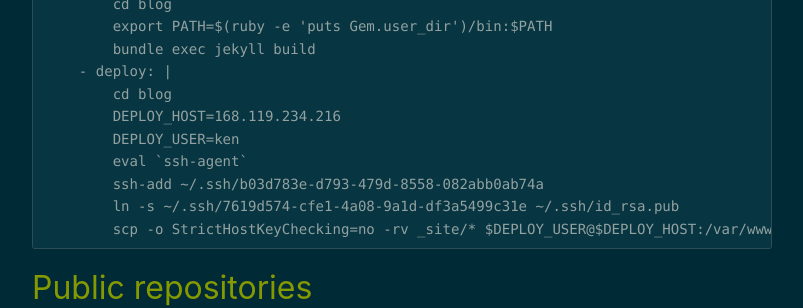
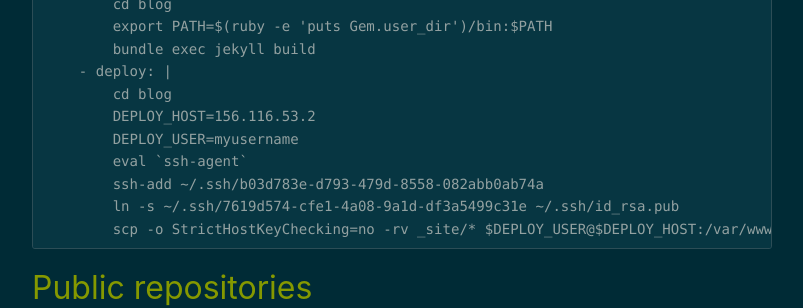
Before and after one commit to 49e94b8f256530dc0d41f740dfe8a4c1/blog, a Jekyll site: the page built from _posts/2020-12-07-sourcehut-jekyll.markdown, in a window 1280 px wide and 900 px high, scrolled down 3241 px. Shown: the part 197-505 px from the top of the window, without its empty margins (238-1041 px from the left). Built offline with Jekyll 4.4.1, drawn with Linux system fonts in a browser that asks for light colours; nearby versions of some CDN libraries; the table of contents is made by our own code; some of the changed text lies outside the part shown.

Commit message:
Remove IP address from example

```diff
--- a/_posts/2020-12-07-sourcehut-jekyll.markdown
+++ b/_posts/2020-12-07-sourcehut-jekyll.markdown
@@ -56,8 +56,8 @@ tasks:
       bundle exec jekyll build
   - deploy: |
       cd blog
-      DEPLOY_HOST=168.119.234.216
-      DEPLOY_USER=ken
+      DEPLOY_HOST=156.116.53.2
+      DEPLOY_USER=myusername
       eval `ssh-agent`
       ssh-add ~/.ssh/<secret-uuid-2>
       ln -s ~/.ssh/<secret-uuid-3> ~/.ssh/id_rsa.pub
@@ -152,8 +152,8 @@ YAML list of command line instructions needed to successfully run the build.
         bundle exec jekyll build
     - deploy: |
         cd blog
-        DEPLOY_HOST=168.119.234.216
-        DEPLOY_USER=ken
+        DEPLOY_HOST=156.116.53.2
+        DEPLOY_USER=myusername
         eval `ssh-agent`
         ssh-add ~/.ssh/b03d783e-d793-479d-8558-082abb0ab74a
         ln -s ~/.ssh/7619d574-cfe1-4a08-9a1d-df3a5499c31e ~/.ssh/id_rsa.pub
```
